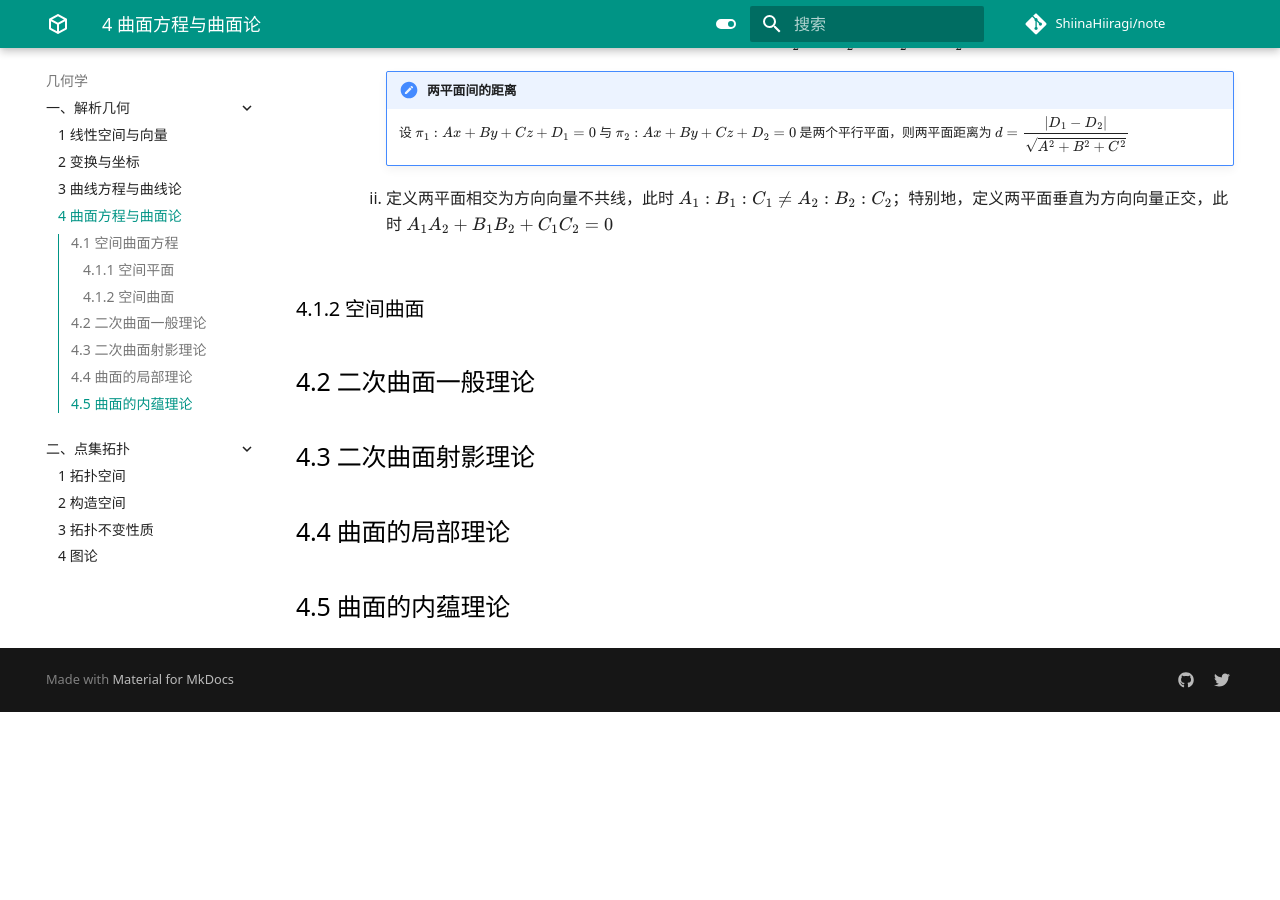
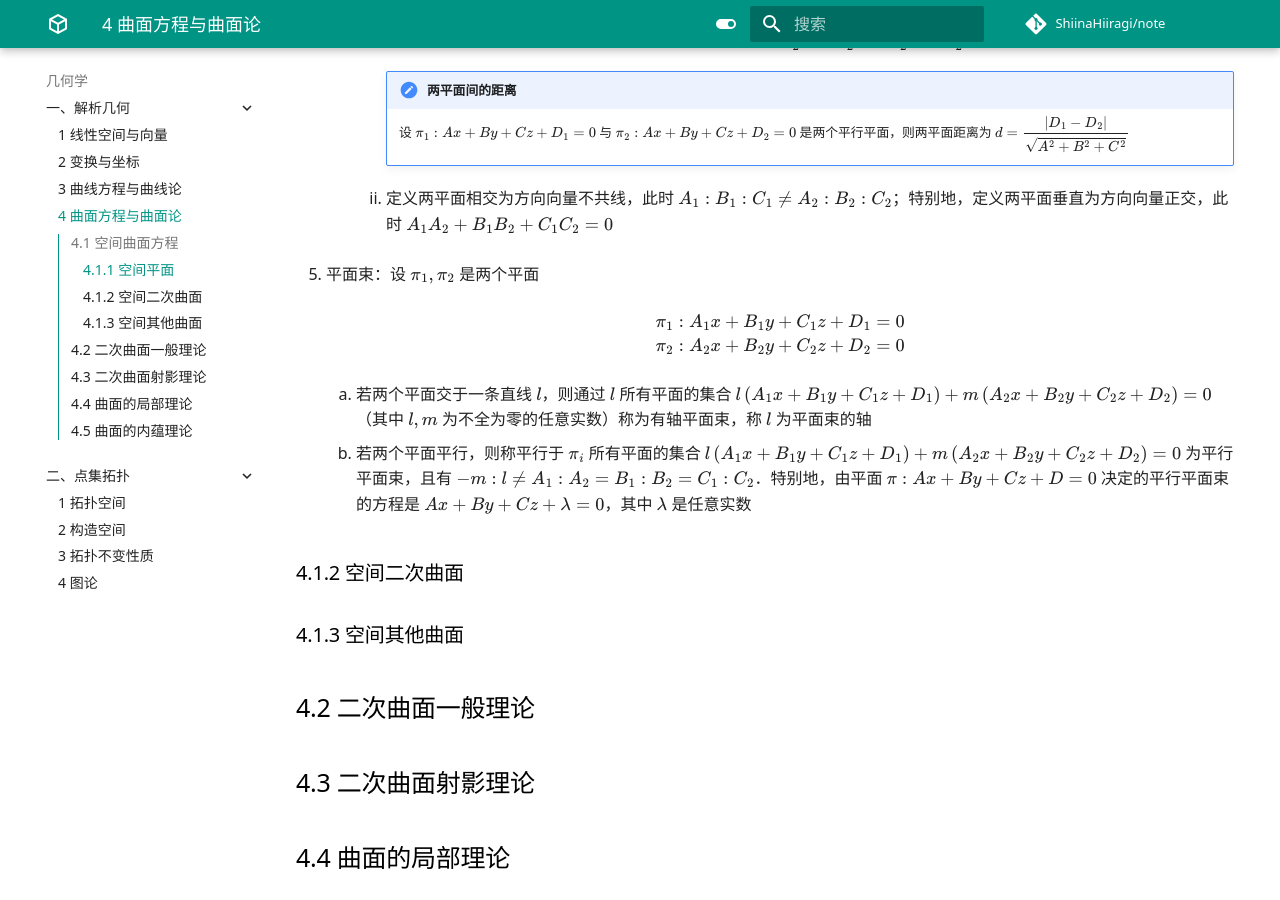
Before and after one commit to ShiinaHiiragi/note, an MkDocs documentation site: the page built from docs/top/anly/surf.md, in a window 1280 px wide and 900 px high, scrolled down 2781 px. Built offline with MkDocs 1.6.1 and Material for MkDocs 9.7.7, drawn with Linux system fonts in a browser that asks for light colours; comment, search, counter and statistics services are not loaded; before the commit the page ends 3493 px from its top, so only the background shows below that.

Commit message:
surf flat

```diff
--- a/docs/top/anly/surf.md
+++ b/docs/top/anly/surf.md
@@ -116,7 +116,21 @@
 
         2. 定义两平面相交为方向向量不共线，此时 $A_1:B_1:C_1\neq A_2:B_2:C_2$；特别地，定义两平面垂直为方向向量正交，此时 $A_1 A_2 + B_1 B_2 + C_1 C_2 = 0$
 
-### 4.1.2 空间曲面
+5. 平面束：设 $\pi_1, \pi_2$ 是两个平面
+
+    $$
+    \begin{aligned}
+    & \pi_1: A_1 x + B_1 y + C_1z + D_1 = 0 \\
+    & \pi_2: A_2 x + B_2 y + C_2z + D_2 = 0
+    \end{aligned}
+    $$
+
+    1. 若两个平面交于一条直线 $l$，则通过 $l$ 所有平面的集合 $l\left(A_1 x+B_1 y+C_1 z+D_1\right)+m\left(A_2 x+B_2 y+C_2 z+D_2\right)=0$（其中 $l, m$ 为不全为零的任意实数）称为有轴平面束，称 $l$ 为平面束的轴
+    2. 若两个平面平行，则称平行于 $\pi_i$ 所有平面的集合 $l\left(A_1 x+B_1 y+C_1 z+D_1\right)+m\left(A_2 x+B_2 y+C_2 z+D_2\right)=0$ 为平行平面束，且有 $-m: l \neq A_1: A_2=B_1: B_2=C_1: C_2$．特别地，由平面 $\pi: A x+B y+C z+D=0$ 决定的平行平面束的方程是 $A x+B y+C z+\lambda=0$，其中 $\lambda$ 是任意实数
+
+### 4.1.2 空间二次曲面
+
+### 4.1.3 空间其他曲面
 
 ## 4.2 二次曲面一般理论
 
```
Also changed, not shown: docs/index.md (+1 -1 lines), docs/top/anly/curv.md (+3 -1 lines).
